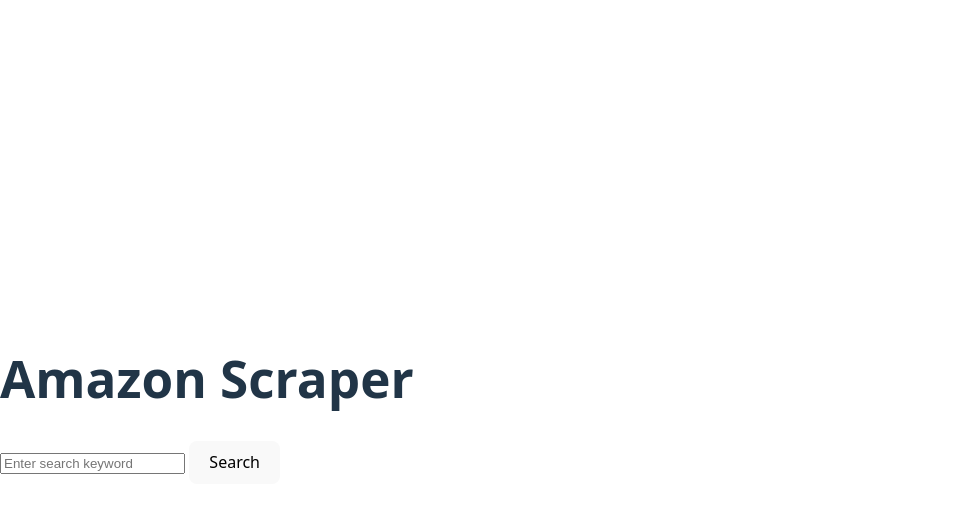
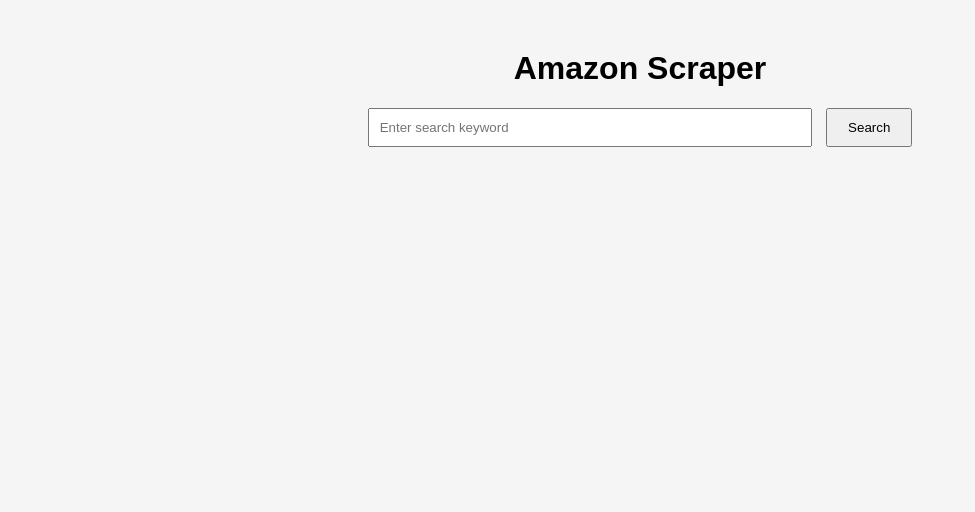
Before and after one commit to MicaelaDinizP/JuniorFSDeveloper-TestProjectTask, a website built with Vite: page web/index.html in a window 1280 px wide. Shown: the whole page, without its empty margins (0-975 px from the left). Built offline with nearby package versions, Linux system fonts and the light colour scheme.

Commit message:
feat(web): add initial simple css styling for index.html refs #06

```diff
--- a/web/src/style.css
+++ b/web/src/style.css
@@ -1,96 +1,35 @@
-:root {
-  font-family: system-ui, Avenir, Helvetica, Arial, sans-serif;
-  line-height: 1.5;
-  font-weight: 400;
-
-  color-scheme: light dark;
-  color: rgba(255, 255, 255, 0.87);
-  background-color: #242424;
-
-  font-synthesis: none;
-  text-rendering: optimizeLegibility;
-  -webkit-font-smoothing: antialiased;
-  -moz-osx-font-smoothing: grayscale;
+body {
+  font-family: Arial, sans-serif;
+  background: #f5f5f5;
 }
 
-a {
-  font-weight: 500;
-  color: #646cff;
-  text-decoration: inherit;
-}
-a:hover {
-  color: #535bf2;
-}
-
-body {
-  margin: 0;
-  display: flex;
-  place-items: center;
-  min-width: 320px;
-  min-height: 100vh;
-}
-
-h1 {
-  font-size: 3.2em;
-  line-height: 1.1;
-}
-
-#app {
-  max-width: 1280px;
-  margin: 0 auto;
-  padding: 2rem;
+.container {
+  width: 600px;
+  margin: 50px auto;
   text-align: center;
 }
 
-.logo {
-  height: 6em;
-  padding: 1.5em;
-  will-change: filter;
-  transition: filter 300ms;
-}
-.logo:hover {
-  filter: drop-shadow(0 0 2em #646cffaa);
-}
-.logo.vanilla:hover {
-  filter: drop-shadow(0 0 2em #f7df1eaa);
-}
-
-.card {
-  padding: 2em;
-}
-
-.read-the-docs {
-  color: #888;
+input {
+  width: 70%;
+  padding: 10px;
+  margin-right: 10px;
 }
 
 button {
-  border-radius: 8px;
-  border: 1px solid transparent;
-  padding: 0.6em 1.2em;
-  font-size: 1em;
-  font-weight: 500;
-  font-family: inherit;
-  background-color: #1a1a1a;
+  padding: 10px 20px;
   cursor: pointer;
-  transition: border-color 0.25s;
-}
-button:hover {
-  border-color: #646cff;
-}
-button:focus,
-button:focus-visible {
-  outline: 4px auto -webkit-focus-ring-color;
 }
 
-@media (prefers-color-scheme: light) {
-  :root {
-    color: #213547;
-    background-color: #ffffff;
-  }
-  a:hover {
-    color: #747bff;
-  }
-  button {
-    background-color: #f9f9f9;
-  }
+.product {
+  background: #fff;
+  padding: 15px;
+  margin: 15px 0;
+  border-radius: 8px;
+  box-shadow: 0 2px 5px rgba(0,0,0,0.1);
 }
+
+.product img {
+  max-width: 150px;
+  display: block;
+  margin: 0 auto 10px;
+}
```
